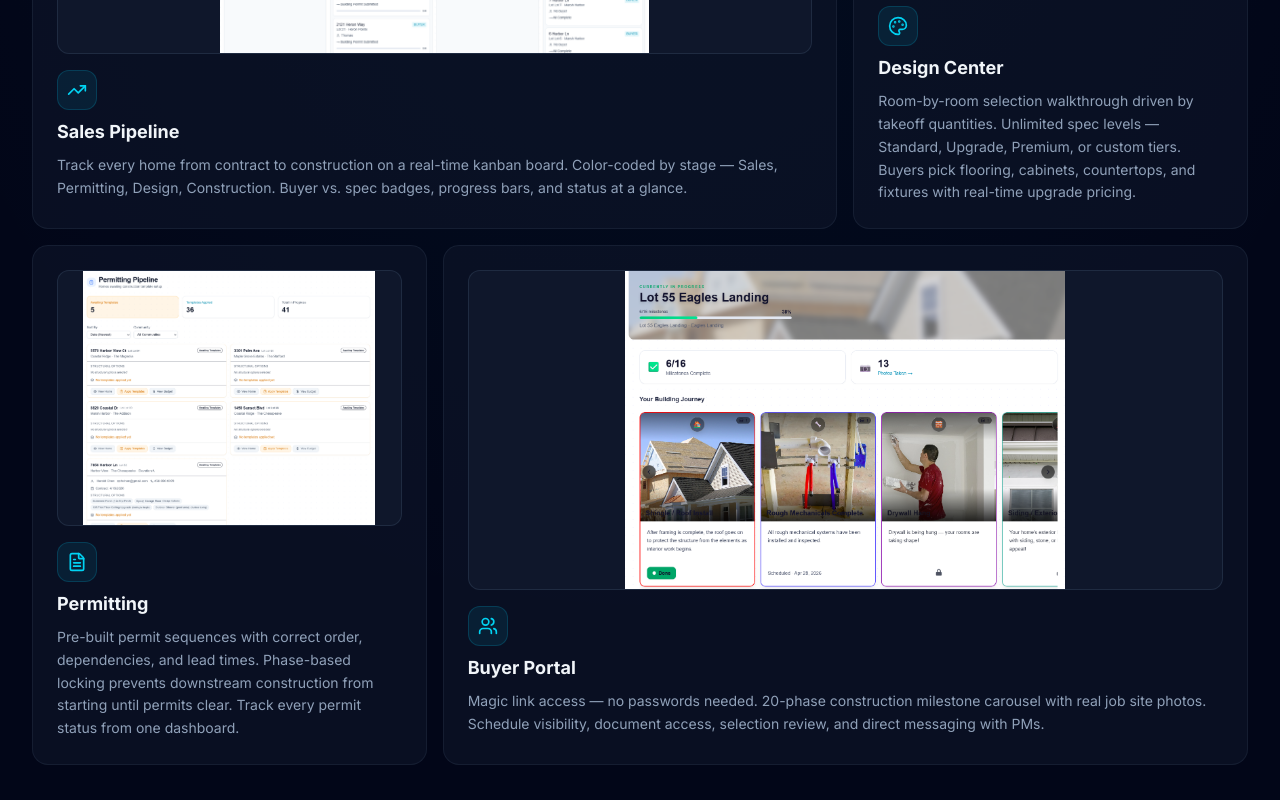
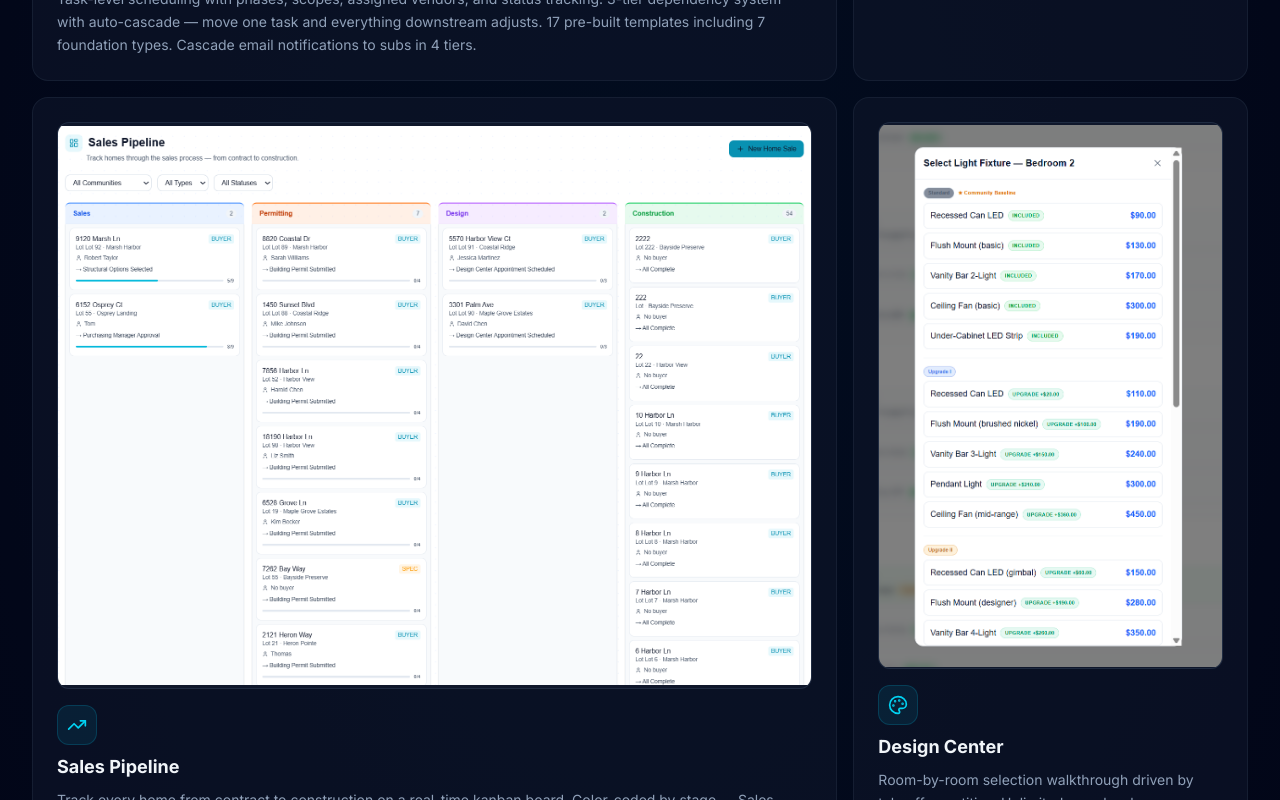
Before and after one commit to Scootermcgavin121/cornerstone-marketing-v2, a Next.js app: page / in a window 1280 px wide. Shown: the part 2040-2840 px from the top of the page. Built offline with nearby package versions, Linux system fonts and the light colour scheme.

Commit message:
fix: per-image aspect ratios on feature cards, no more dead space

```diff
--- a/src/components/FeaturesSection.tsx
+++ b/src/components/FeaturesSection.tsx
@@ -62,30 +62,31 @@ function Lightbox({
 }
 
 // ── Screenshot card header ────────────────────────────────────────────────────
+// aspect: pass the image's natural "width/height" ratio as a fraction string
+// e.g. "16/9", "4/3", "1/1" — the container height adapts automatically
 function ScreenshotHeader({
   src,
   alt,
-  tall = false,
+  aspect = "4/3",
 }: {
   src: string;
   alt: string;
-  tall?: boolean;
+  aspect?: string;
 }) {
   const [open, setOpen] = useState(false);
 
   return (
     <>
       <div
-        className={`${
-          tall ? "h-80" : "h-64"
-        } rounded-xl overflow-hidden border border-slate-700/50 bg-slate-900 relative group cursor-zoom-in`}
+        className="w-full rounded-xl overflow-hidden border border-slate-700/50 bg-slate-900 relative group cursor-zoom-in"
+        style={{ aspectRatio: aspect }}
         onClick={() => setOpen(true)}
       >
         <Image
           src={src}
           alt={alt}
           fill
-          className="object-contain object-top transition-transform duration-300 group-hover:scale-[1.02]"
+          className="object-contain transition-transform duration-300 group-hover:scale-[1.02]"
           sizes="(max-width: 768px) 100vw, 50vw"
         />
         {/* Zoom hint */}
@@ -109,7 +110,7 @@ const features = [
       <ScreenshotHeader
         src="/mockups/feature-scheduling.png"
         alt="Construction task scheduling view"
-        tall
+        aspect="16/15"
       />
     ),
     className: "md:col-span-2",
@@ -123,6 +124,7 @@ const features = [
       <ScreenshotHeader
         src="/mockups/feature-purchasing.png"
         alt="Purchasing and budget management dashboard"
+        aspect="3/4"
       />
     ),
   },
@@ -135,7 +137,7 @@ const features = [
       <ScreenshotHeader
         src="/mockups/feature-sales-pipeline.png"
         alt="Sales pipeline kanban board"
-        tall
+        aspect="4/3"
       />
     ),
     className: "md:col-span-2",
@@ -149,6 +151,7 @@ const features = [
       <ScreenshotHeader
         src="/mockups/feature-design-center.png"
         alt="Design center fixture and finish selections"
+        aspect="63/100"
       />
     ),
   },
@@ -161,6 +164,7 @@ const features = [
       <ScreenshotHeader
         src="/mockups/feature-permitting.png"
         alt="Permitting pipeline dashboard"
+        aspect="1/1"
       />
     ),
   },
@@ -173,7 +177,7 @@ const features = [
       <ScreenshotHeader
         src="/mockups/feature-buyer-portal.png"
         alt="Buyer portal building journey milestone view"
-        tall
+        aspect="4/3"
       />
     ),
     className: "md:col-span-2",
```
